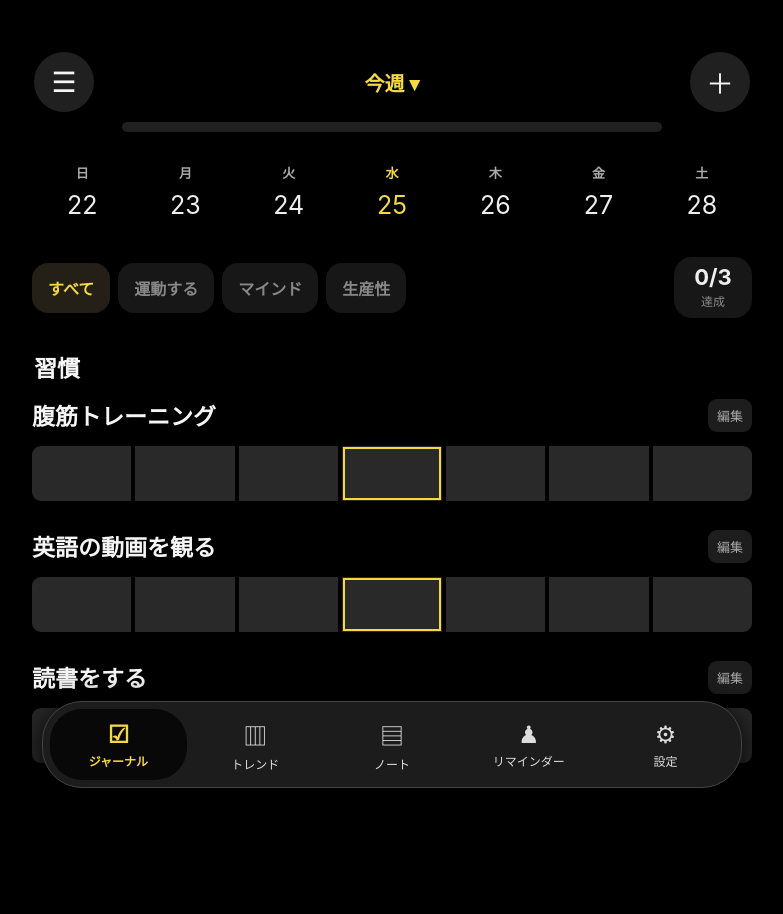
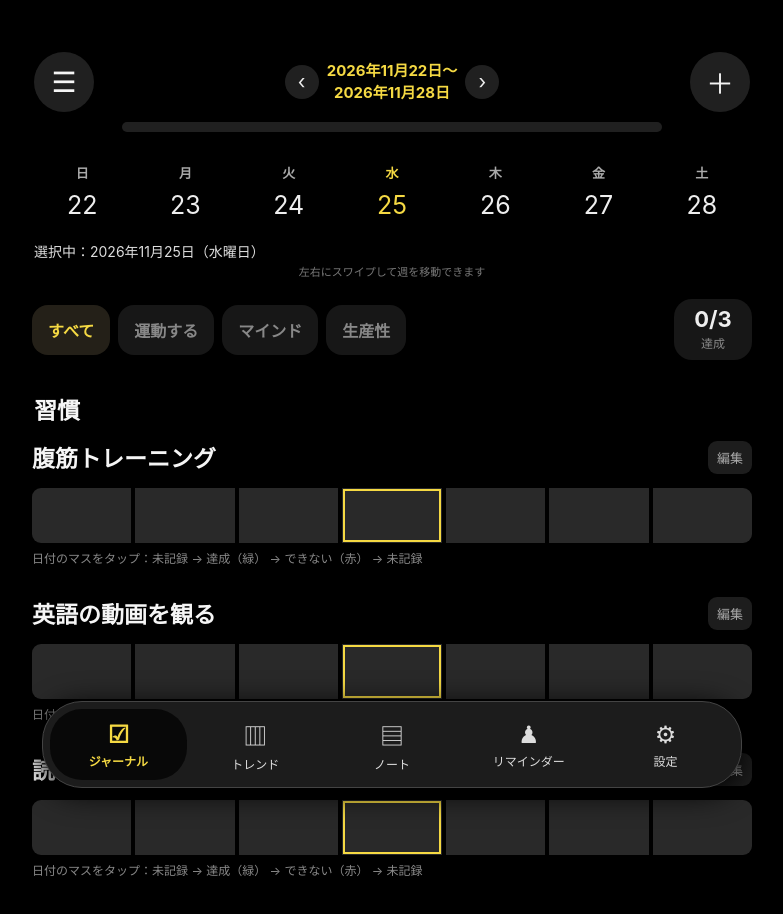
Before and after one commit to bkzkp5c4j4-collab/daily-journal2, a plain HTML site: page index.html in a window 1280 px wide. Shown: the whole page, without its empty margins (248-1031 px from the left). Before the commit the page ends 891 px from the top, so only its background shows below. Drawn offline with Linux system fonts and the light colour scheme.

Commit message:
Add files via upload

```diff
--- a/index.html
+++ b/index.html
@@ -12,20 +12,20 @@
 :root{color-scheme:dark;--bg:#000;--panel:#171717;--muted:#292929;--green:#55a56b;--yellow:#f5d943;--white:#f5f5f5;--gray:#888}
 *{box-sizing:border-box}body{margin:0;background:var(--bg);color:var(--white);font-family:-apple-system,BlinkMacSystemFont,"Helvetica Neue",Arial,sans-serif;padding:env(safe-area-inset-top) 16px calc(100px + env(safe-area-inset-bottom));}
 button,input,textarea,select{font:inherit}button{cursor:pointer;color:inherit;border:0}
-.app{max-width:720px;margin:auto}.top{display:flex;align-items:center;justify-content:space-between;padding:22px 2px 10px}.circle{width:54px;height:54px;border-radius:50%;background:#202020;font-size:28px}.week-title{font-weight:700;color:var(--yellow);font-size:20px}.progress{height:10px;background:#202020;border-radius:20px;margin:0 auto 24px;max-width:75%;overflow:hidden}.progress>i{display:block;height:100%;background:var(--green);border-radius:20px;width:0}
+.app{max-width:720px;margin:auto}.top{display:flex;align-items:center;justify-content:space-between;padding:22px 2px 10px}.circle{width:54px;height:54px;border-radius:50%;background:#202020;font-size:28px}.week-title{font-weight:700;color:var(--yellow);font-size:15px;text-align:center;line-height:1.5}.week-title small{display:block;color:#eee;font-size:13px;font-weight:500}.week-nav{display:flex;align-items:center;gap:8px}.week-arrow{width:34px;height:34px;border-radius:50%;background:#202020;color:#eee;font-size:20px}.progress{height:10px;background:#202020;border-radius:20px;margin:0 auto 24px;max-width:75%;overflow:hidden}.progress>i{display:block;height:100%;background:var(--green);border-radius:20px;width:0}
 .days{display:grid;grid-template-columns:repeat(7,1fr);gap:3px;margin-bottom:28px}.day{background:transparent;border-radius:12px;padding:7px 0 9px;color:#aaa}.day .dow{font-size:13px;font-weight:700}.day .num{font-size:25px;margin-top:8px;color:#eee}.day.active .dow,.day.active .num{color:var(--yellow)}
 .filters{display:flex;gap:8px;align-items:center;margin-bottom:32px;overflow:auto}.chip{background:#171717;color:#888;padding:13px 16px;border-radius:16px;white-space:nowrap;font-weight:700}.chip.active{color:var(--yellow);background:#242018}.today-count{margin-left:auto;text-align:center;min-width:78px;background:#171717;border-radius:18px;padding:7px 12px;color:#888}.today-count b{display:block;font-size:22px;color:#eee}
-h2{font-size:23px;margin:22px 2px 14px}.habit{margin:0 0 28px}.habit-head{display:flex;justify-content:space-between;align-items:center;gap:10px}.habit-name{font-size:21px;font-weight:750}.habit-actions{display:flex;gap:8px}.mini{background:#1d1d1d;color:#aaa;border-radius:9px;padding:7px 9px;font-size:13px}.weekbar{display:grid;grid-template-columns:repeat(7,1fr);gap:4px;margin-top:14px}.cell{height:49px;border-radius:0;background:#292929}.cell:first-child{border-radius:9px 0 0 9px}.cell:last-child{border-radius:0 9px 9px 0}.cell.done{background:var(--green)}.cell.selected{outline:2px solid var(--yellow);outline-offset:-3px}
+h2{font-size:23px;margin:22px 2px 14px}.habit{margin:0 0 28px}.habit-head{display:flex;justify-content:space-between;align-items:center;gap:10px}.habit-name{font-size:21px;font-weight:750}.habit-actions{display:flex;gap:8px}.mini{background:#1d1d1d;color:#aaa;border-radius:9px;padding:7px 9px;font-size:13px}.weekbar{display:grid;grid-template-columns:repeat(7,1fr);gap:4px;margin-top:14px}.cell{height:49px;border-radius:0;background:#292929}.cell:first-child{border-radius:9px 0 0 9px}.cell:last-child{border-radius:0 9px 9px 0}.cell.done{background:var(--green)}.cell.missed{background:#c94343}.cell.selected{outline:2px solid var(--yellow);outline-offset:-3px}
 .panel{background:#151515;border:1px solid #242424;border-radius:18px;padding:16px;margin:16px 0}.field{width:100%;background:#242424;color:white;border:1px solid #333;border-radius:12px;padding:13px;outline:none}.field:focus{border-color:var(--green)}textarea.field{min-height:130px;resize:vertical}.row{display:flex;gap:9px}.primary{background:var(--green);color:#07100a;border-radius:12px;padding:13px 16px;font-weight:800}.secondary{background:#292929;border-radius:12px;padding:13px 16px}.muted{color:#888}.bottom{position:fixed;bottom:calc(12px + env(safe-area-inset-bottom));left:50%;transform:translateX(-50%);width:min(94%,700px);background:#1c1c1c;border:1px solid #444;border-radius:40px;padding:7px;display:grid;grid-template-columns:repeat(5,1fr);box-shadow:0 5px 30px #000}.nav{background:transparent;color:#ddd;border-radius:32px;padding:8px 2px;font-size:12px}.nav .ico{display:block;font-size:24px;margin-bottom:3px}.nav.active{background:#080808;color:var(--yellow);font-weight:800}
-.stat{font-size:32px;font-weight:800;color:var(--green)}.barrow{display:grid;grid-template-columns:65px 1fr 42px;gap:10px;align-items:center;margin:13px 0}.bar{height:12px;border-radius:20px;background:#292929;overflow:hidden}.bar i{display:block;height:100%;background:var(--green)}.empty{text-align:center;color:#777;padding:35px 10px}.danger{color:#e88}.hidden{display:none!important}.small{font-size:12px;color:#888;line-height:1.5}
+.stat{font-size:32px;font-weight:800;color:var(--green)}.barrow{display:grid;grid-template-columns:65px 1fr 42px;gap:10px;align-items:center;margin:13px 0}.bar{height:12px;border-radius:20px;background:#292929;overflow:hidden}.bar i{display:block;height:100%;background:var(--green)}.empty{text-align:center;color:#777;padding:35px 10px}.danger{color:#e88}.hidden{display:none!important}.small{font-size:12px;color:#888;line-height:1.5}.selected-date{margin:-16px 2px 20px;color:#ddd;font-size:14px}.week-hint{font-size:11px;color:#777;text-align:center;margin:-18px 0 20px}
 @media(min-width:600px){body{padding-top:30px}.circle{width:60px;height:60px}.habit-name{font-size:23px}.cell{height:55px}}
 </style>
 </head>
 <body>
 <div class="app">
-  <header class="top"><button class="circle" id="menuBtn" aria-label="メニュー">☰</button><div class="week-title" id="periodLabel">今週 ▾</div><button class="circle" id="addOpen" aria-label="習慣を追加">＋</button></header>
+  <header class="top"><button class="circle" id="menuBtn" aria-label="メニュー">☰</button><div class="week-nav"><button class="week-arrow" id="prevWeek" aria-label="前の週">‹</button><div class="week-title" id="periodLabel">週表示</div><button class="week-arrow" id="nextWeek" aria-label="次の週">›</button></div><button class="circle" id="addOpen" aria-label="習慣を追加">＋</button></header>
   <div class="progress"><i id="weekProgress"></i></div>
-  <div class="days" id="days"></div>
+  <div class="days" id="days"></div><div class="selected-date" id="selectedDate"></div><div class="week-hint">左右にスワイプして週を移動できます</div>
   <div class="filters" id="filters">
     <button class="chip active" data-filter="すべて">すべて</button>
     <button class="chip" data-filter="運動する">運動する</button>
@@ -43,7 +43,7 @@ h2{font-size:23px;margin:22px 2px 14px}.habit{margin:0 0 28px}.habit-head{displa
  <button class="nav" data-tab="settings"><span class="ico">⚙</span>設定</button>
 </nav>
 <script>
-const KEY='daily-journal-v1';
+const KEY='daily-journal-v2';
 const todayISO=()=>{const d=new Date();return `${d.getFullYear()}-${String(d.getMonth()+1).padStart(2,'0')}-${String(d.getDate()).padStart(2,'0')}`};
 const addDays=(iso,n)=>{let d=new Date(iso+'T12:00:00');d.setDate(d.getDate()+n);return `${d.getFullYear()}-${String(d.getMonth()+1).padStart(2,'0')}-${String(d.getDate()).padStart(2,'0')}`};
 const startWeek=iso=>{let d=new Date(iso+'T12:00:00');d.setDate(d.getDate()-d.getDay());return `${d.getFullYear()}-${String(d.getMonth()+1).padStart(2,'0')}-${String(d.getDate()).padStart(2,'0')}`};
@@ -55,14 +55,40 @@ const defaults=[
 let data;try{data=JSON.parse(localStorage.getItem(KEY))||{habits:defaults,notes:{},reminder:'21:00'}}catch{data={habits:defaults,notes:{},reminder:'21:00'}}
 let selected=todayISO(),tab='journal',filter='すべて';
 const save=()=>localStorage.setItem(KEY,JSON.stringify(data));
+const statusOf=(h,d)=>h.statuses?.[d] || (h.logs?.includes(d)?'done':'');
+const setStatus=(h,d,s)=>{if(!h.statuses)h.statuses={};if(s)h.statuses[d]=s;else delete h.statuses[d]};
+const fmtJP=iso=>{const d=new Date(iso+'T12:00:00');return `${d.getFullYear()}年${d.getMonth()+1}月${d.getDate()}日`};
+const shiftWeek=n=>{selected=addDays(selected,n*7);render()};
 const $=id=>document.getElementById(id);
 const esc=s=>String(s).replace(/[&<>"']/g,c=>({'&':'&amp;','<':'&lt;','>':'&gt;','"':'&quot;',"'":'&#39;'}[c]));
-function renderDays(){let start=startWeek(selected);$('periodLabel').textContent='今週 ▾';$('days').innerHTML=Array.from({length:7},(_,i)=>{let d=addDays(start,i),date=new Date(d+'T12:00:00');return `<button class="day ${d===selected?'active':''}" data-date="${d}"><div class="dow">${'日月火水木金土'[i]}</div><div class="num">${date.getDate()}</div></button>`}).join('');$('days').querySelectorAll('[data-date]').forEach(b=>b.onclick=()=>{selected=b.dataset.date;render()})}
-function renderJournal(){let start=startWeek(selected),items=data.habits.filter(h=>filter==='すべて'||h.category===filter);let done=items.filter(h=>h.logs.includes(selected)).length;$('count').textContent=`${done}/${items.length}`;let all=data.habits.length?data.habits.filter(h=>h.logs.includes(selected)).length/data.habits.length*100:0;$('weekProgress').style.width=all+'%';$('main').innerHTML=items.length?'<h2>習慣</h2>'+items.map(h=>`<section class="habit"><div class="habit-head"><div class="habit-name">${esc(h.name)}</div><div class="habit-actions"><button class="mini" data-edit="${h.id}">編集</button></div></div><div class="weekbar">${Array.from({length:7},(_,i)=>{let d=addDays(start,i);return `<button class="cell ${h.logs.includes(d)?'done':''} ${d===selected?'selected':''}" title="${d}" data-habit="${h.id}" data-date="${d}"></button>`}).join('')}</div></section>`).join(''):'<div class="empty">習慣がありません。＋から追加できます。</div>';$('main').querySelectorAll('[data-habit]').forEach(b=>b.onclick=()=>{let h=data.habits.find(x=>x.id===b.dataset.habit);h.logs=h.logs.includes(b.dataset.date)?h.logs.filter(x=>x!==b.dataset.date):[...h.logs,b.dataset.date];save();render()});$('main').querySelectorAll('[data-edit]').forEach(b=>b.onclick=()=>editHabit(b.dataset.edit))}
-function renderTrend(){let start=startWeek(todayISO()),days=Array.from({length:7},(_,i)=>addDays(start,i));let possible=data.habits.length*7,done=data.habits.reduce((s,h)=>s+days.filter(d=>h.logs.includes(d)).length,0),pct=possible?Math.round(done/possible*100):0;$('main').innerHTML=`<h2>今週のトレンド</h2><div class="panel"><div class="stat">${pct}%</div><div class="muted">週間達成率　${done}/${possible} 回</div></div><div class="panel"><h3>習慣ごとの達成状況</h3>${data.habits.map(h=>{let n=days.filter(d=>h.logs.includes(d)).length;return `<div class="barrow"><span>${esc(h.name)}</span><div class="bar"><i style="width:${n/7*100}%"></i></div><b>${n}/7</b></div>`}).join('')||'<p class="muted">習慣を追加すると表示されます。</p>'}</div><p class="small">表示は今週（日曜〜土曜）の記録です。</p>`}
-function renderNotes(){let val=data.notes[selected]||'';$('main').innerHTML=`<h2>ノート</h2><div class="muted">${selected}</div><div class="panel"><textarea class="field" id="noteText" placeholder="今日の出来事、気づき、考えたこと...">${esc(val)}</textarea><p class="small">入力内容はこの端末に自動保存されます。</p></div>`;$('noteText').oninput=e=>{data.notes[selected]=e.target.value;save()}}
+function renderDays(){
+ let start=startWeek(selected),end=addDays(start,6);
+ $('periodLabel').innerHTML=`${fmtJP(start)}〜<br>${fmtJP(end)}`;
+ $('selectedDate').textContent=`選択中：${fmtJP(selected)}（${'日月火水木金土'[new Date(selected+'T12:00:00').getDay()]}曜日）`;
+ $('days').innerHTML=Array.from({length:7},(_,i)=>{let d=addDays(start,i),date=new Date(d+'T12:00:00');return `<button class="day ${d===selected?'active':''}" data-date="${d}"><div class="dow">${'日月火水木金土'[i]}</div><div class="num">${date.getDate()}</div></button>`}).join('');
+ $('days').querySelectorAll('[data-date]').forEach(b=>b.onclick=()=>{selected=b.dataset.date;render()});
+}
+function renderJournal(){
+ let start=startWeek(selected),items=data.habits.filter(h=>filter==='すべて'||h.category===filter);
+ let done=items.filter(h=>statusOf(h,selected)==='done').length;
+ $('count').textContent=`${done}/${items.length}`;
+ let all=data.habits.length?data.habits.filter(h=>statusOf(h,selected)==='done').length/data.habits.length*100:0;
+ $('weekProgress').style.width=all+'%';
+ $('main').innerHTML=items.length?'<h2>習慣</h2>'+items.map(h=>`<section class="habit"><div class="habit-head"><div class="habit-name">${esc(h.name)}</div><div class="habit-actions"><button class="mini" data-edit="${h.id}">編集</button></div></div><div class="weekbar">${Array.from({length:7},(_,i)=>{let d=addDays(start,i),st=statusOf(h,d);return `<button class="cell ${st==='done'?'done':st==='missed'?'missed':''} ${d===selected?'selected':''}" title="${d}：${st==='done'?'達成':st==='missed'?'未達成':'未記録'}" aria-label="${d} ${st==='done'?'達成':st==='missed'?'未達成':'未記録'}" data-habit="${h.id}" data-date="${d}"></button>`}).join('')}</div><div class="small" style="margin-top:7px">日付のマスをタップ：未記録 → 達成（緑） → できない（赤） → 未記録</div></section>`).join(''):'<div class="empty">習慣がありません。＋から追加できます。</div>';
+ $('main').querySelectorAll('[data-habit]').forEach(b=>b.onclick=()=>{let h=data.habits.find(x=>x.id===b.dataset.habit),old=statusOf(h,b.dataset.date),next=old===''?'done':old==='done'?'missed':'';setStatus(h,b.dataset.date,next);save();render()});
+ $('main').querySelectorAll('[data-edit]').forEach(b=>b.onclick=()=>editHabit(b.dataset.edit));
+}
+function renderTrend(){let start=startWeek(todayISO()),days=Array.from({length:7},(_,i)=>addDays(start,i));let possible=data.habits.length*7,done=data.habits.reduce((s,h)=>s+days.filter(d=>statusOf(h,d)==='done').length,0),pct=possible?Math.round(done/possible*100):0;$('main').innerHTML=`<h2>今週のトレンド</h2><div class="panel"><div class="stat">${pct}%</div><div class="muted">週間達成率　${done}/${possible} 回</div></div><div class="panel"><h3>習慣ごとの達成状況</h3>${data.habits.map(h=>{let n=days.filter(d=>statusOf(h,d)==='done').length;return `<div class="barrow"><span>${esc(h.name)}</span><div class="bar"><i style="width:${n/7*100}%"></i></div><b>${n}/7</b></div>`}).join('')||'<p class="muted">習慣を追加すると表示されます。</p>'}</div><p class="small">表示は今週（日曜〜土曜）の記録です。</p>`}
+function renderNotes(){let val=data.notes[selected]||'';$('main').innerHTML=`<h2>ノート</h2><div class="muted">${fmtJP(selected)}</div><div class="panel"><textarea class="field" id="noteText" placeholder="今日の出来事、気づき、考えたこと...">${esc(val)}</textarea><p class="small">入力内容はこの端末に自動保存されます。</p></div>`;$('noteText').oninput=e=>{data.notes[selected]=e.target.value;save()}}
 function renderReminders(){$('main').innerHTML=`<h2>リマインダー</h2><div class="panel"><p>毎日の通知時刻</p><input class="field" type="time" id="reminderTime" value="${esc(data.reminder||'21:00')}"><p class="small">通知を使うには、ホーム画面に追加したアプリを開き、通知を許可してください。ブラウザやiPhoneの設定によって動作が異なります。</p><button class="primary" id="saveReminder">時刻を保存</button></div>`;$('saveReminder').onclick=()=>{data.reminder=$('reminderTime').value;save();alert('時刻を保存しました。通知の自動配信は今後の追加機能です。')}}
 function renderSettings(){$('main').innerHTML=`<h2>設定</h2><div class="panel"><h3>データについて</h3><p class="small">記録は現在このブラウザ内に保存されています。別の端末との同期・バックアップはまだありません。</p><button class="secondary" id="export">データを書き出す（JSON）</button></div><div class="panel"><button class="secondary danger" id="reset">すべてのデータを初期化</button></div>`;$('export').onclick=()=>{let a=document.createElement('a'),blob=new Blob([JSON.stringify(data,null,2)],{type:'application/json'});a.href=URL.createObjectURL(blob);a.download='journal-backup.json';a.click();URL.revokeObjectURL(a.href)};$('reset').onclick=()=>{if(confirm('すべての記録を削除します。よろしいですか？')){localStorage.removeItem(KEY);location.reload()}}}
+$('prevWeek').onclick=()=>shiftWeek(-1);$('nextWeek').onclick=()=>shiftWeek(1);
+let touchStartX=0,touchStartY=0;
+const swipeArea=$('main');
+swipeArea.addEventListener('touchstart',e=>{touchStartX=e.changedTouches[0].screenX;touchStartY=e.changedTouches[0].screenY},{passive:true});
+swipeArea.addEventListener('touchend',e=>{let dx=e.changedTouches[0].screenX-touchStartX,dy=e.changedTouches[0].screenY-touchStartY;if(Math.abs(dx)>65&&Math.abs(dx)>Math.abs(dy)*1.25)shiftWeek(dx<0?1:-1)},{passive:true});
+$('days').addEventListener('touchstart',e=>{touchStartX=e.changedTouches[0].screenX;touchStartY=e.changedTouches[0].screenY},{passive:true});
+$('days').addEventListener('touchend',e=>{let dx=e.changedTouches[0].screenX-touchStartX,dy=e.changedTouches[0].screenY-touchStartY;if(Math.abs(dx)>65&&Math.abs(dx)>Math.abs(dy)*1.25)shiftWeek(dx<0?1:-1)},{passive:true});
 function render(){renderDays();document.querySelectorAll('.chip').forEach(b=>b.classList.toggle('active',b.dataset.filter===filter));document.querySelectorAll('.nav').forEach(b=>b.classList.toggle('active',b.dataset.tab===tab));({journal:renderJournal,trend:renderTrend,notes:renderNotes,reminders:renderReminders,settings:renderSettings}[tab])()}
 function addHabit(){let name=prompt('習慣の名前を入力してください');if(!name||!name.trim())return;let category=prompt('カテゴリを入力（運動する / マインド / 生産性）','運動する')||'運動する';data.habits.push({id:crypto.randomUUID(),name:name.trim(),category,logs:[]});save();render()}
 function editHabit(id){let h=data.habits.find(x=>x.id===id);let name=prompt('習慣名を編集（削除する場合は空欄）',h.name);if(name===null)return;if(!name.trim()){if(confirm('この習慣を削除しますか？'))data.habits=data.habits.filter(x=>x.id!==id)}else h.name=name.trim();save();render()}
--- a/sw.js
+++ b/sw.js
@@ -1 +1,5 @@
-const CACHE="daily-journal-cache-v1";const FILES=["./","./index.html","./manifest.webmanifest","./icon.svg"];self.addEventListener("install",e=>e.waitUntil(caches.open(CACHE).then(c=>c.addAll(FILES))));self.addEventListener("fetch",e=>e.respondWith(caches.match(e.request).then(r=>r||fetch(e.request))));
+const CACHE="daily-journal-cache-v2";
+const FILES=["./","./index.html","./manifest.webmanifest","./icon.svg"];
+self.addEventListener("install",e=>{self.skipWaiting();e.waitUntil(caches.open(CACHE).then(c=>c.addAll(FILES)))});
+self.addEventListener("activate",e=>e.waitUntil(caches.keys().then(keys=>Promise.all(keys.filter(k=>k.startsWith("daily-journal-cache-")&&k!==CACHE).map(k=>caches.delete(k)))).then(()=>self.clients.claim())));
+self.addEventListener("fetch",e=>e.respondWith(caches.match(e.request).then(r=>r||fetch(e.request))));
```
Also changed, not shown: icon.svg.
